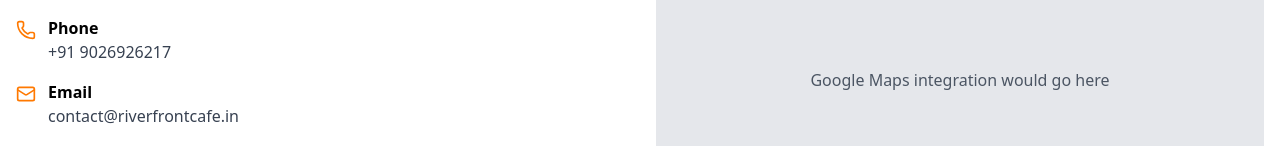
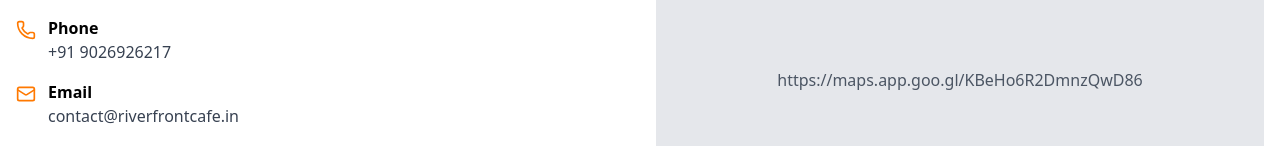
Before and after one commit to RiverFrontCafe/MyWebsite, a React (Vite) app: page / in a window 1280 px wide. Shown: the part 4974-5120 px from the top of the page. Built offline with nearby package versions, Linux system fonts and the light colour scheme.

Commit message:
updated Maps

```diff
--- a/src/App.tsx
+++ b/src/App.tsx
@@ -505,7 +505,7 @@
             <div>
               <h3 className="text-xl font-semibold text-[#164c56] mb-4">Find Us on Map</h3>
               <div className="bg-gray-200 h-64 rounded-lg flex items-center justify-center">
-                <p className="text-gray-600">Google Maps integration would go here</p>
+                <p className="text-gray-600">https://maps.app.goo.gl/KBeHo6R2DmnzQwD86</p>
               </div>
             </div>
           </div>
```
